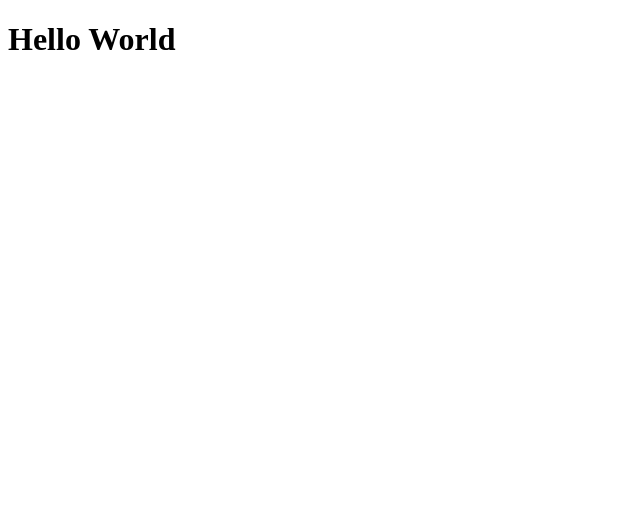
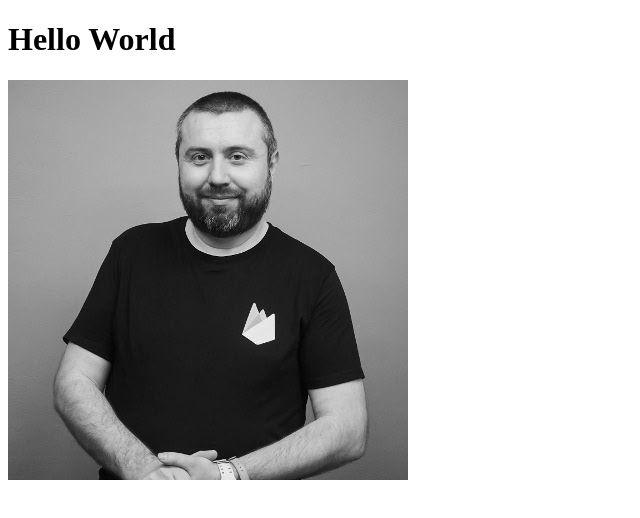
Before and after one commit to blondeus/hello-world, a plain HTML site: page index.html in a window 1280 px wide. Shown: the whole page, without its empty margins (0-640 px from the left). Drawn offline with Linux system fonts and the light colour scheme.

Commit message:
Update index.html

```diff
--- a/index.html
+++ b/index.html
@@ -5,6 +5,6 @@
   </head>
   <body>
     <h1>Hello World</h1>
-    <img src="" alt="">
+    <img src="SlavaK400.jpg" alt="ourmentor">
   </body>
 </html>
```
